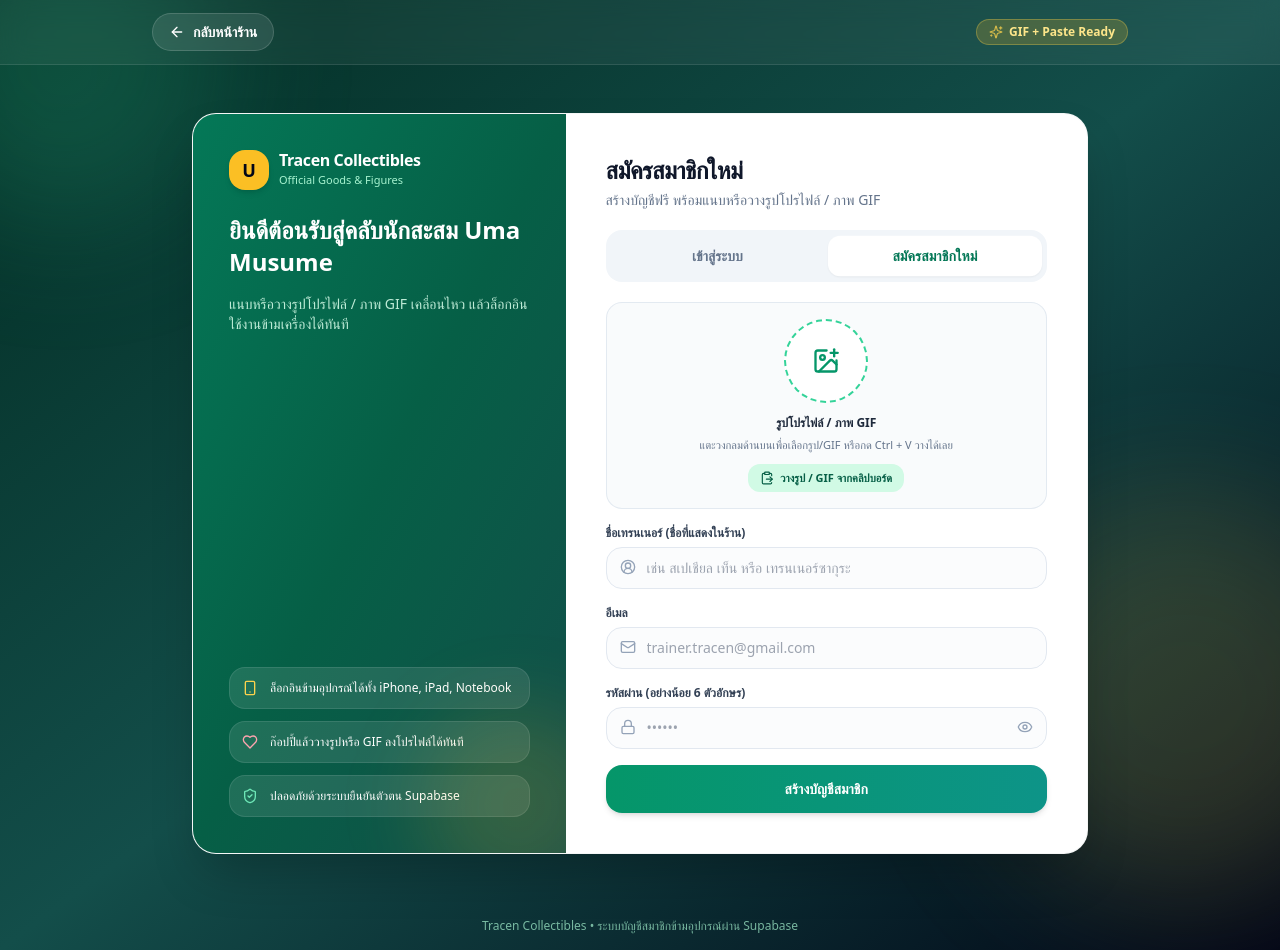
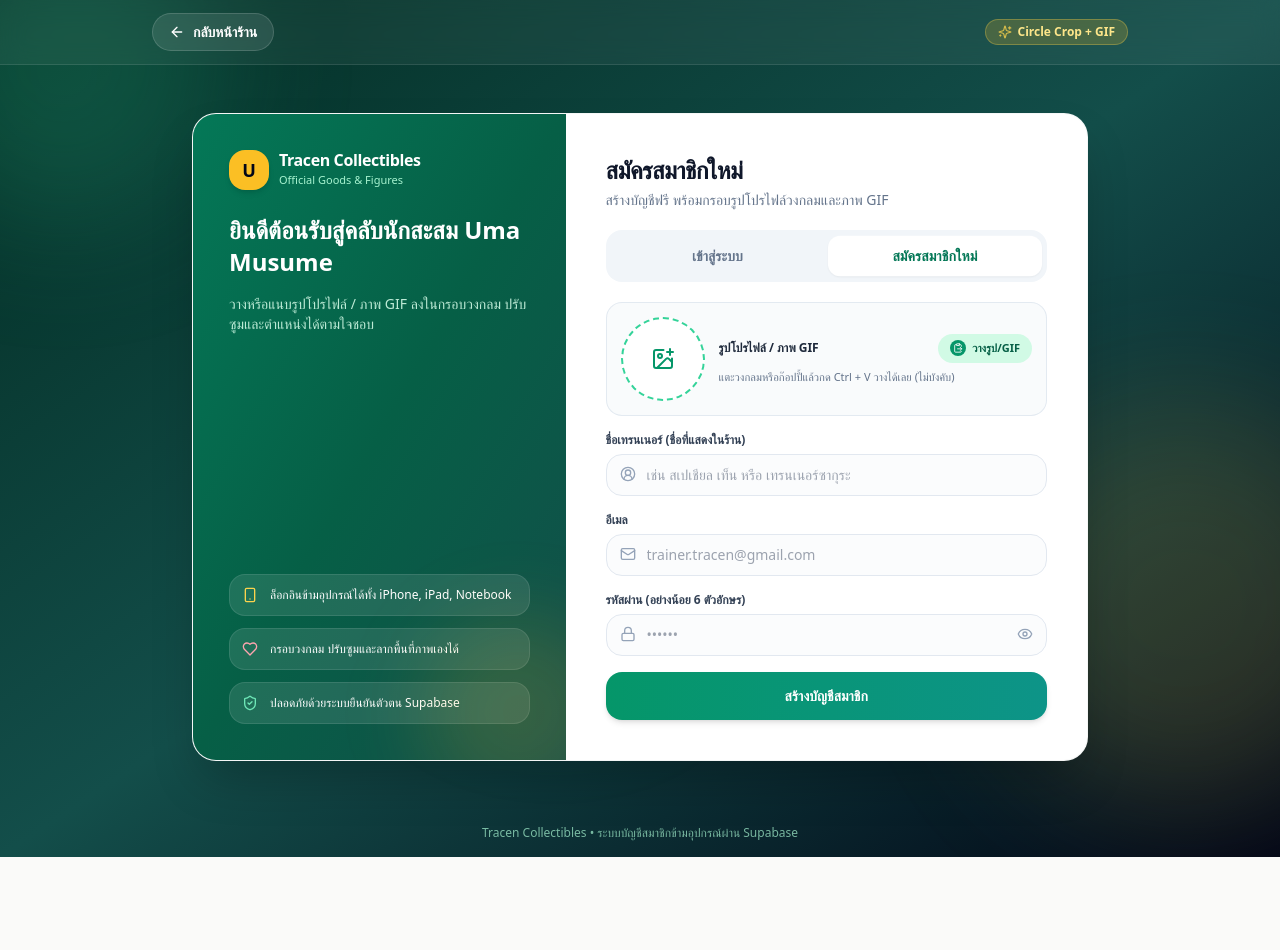
Before and after one commit to ICEKUNG434/uma-shop, a Next.js app: page /auth in a window 1280 px wide. Both pictures are taken after a click on the button "สมัครสมาชิกใหม่". After the commit the page ends 857 px from the top, so only its background shows below. Built offline with nearby package versions, Linux system fonts and the light colour scheme.

Commit message:
Update avatar processing functions and UI
Refactor avatar handling to support raw file reading and circular cropping.

```diff
--- a/app/auth/page.tsx
+++ b/app/auth/page.tsx
@@ -22,6 +22,8 @@ import {
   ImagePlus,
   ClipboardPaste,
   X,
+  ZoomIn,
+  RotateCcw,
 } from 'lucide-react';
 
 const IMGBB_API_KEY = 'f9b2ed4e3933997a26d3ebd8799b306e';
@@ -34,13 +36,11 @@ const LOADING_GIFS = [
   'https://media1.tenor.com/m/Gn9gXQJfkVMAAAAC/awful-umamusume.gif',
 ];
 
-function processAvatarFile(
-  file: File,
-  maxWidth = 400,
-  quality = 0.72
+function readRawFile(
+  file: File
 ): Promise<{
-  previewUrl: string;
-  base64Clean: string;
+  rawDataUrl: string;
+  rawBase64: string;
   isGif: boolean;
   sizeKB: number;
 }> {
@@ -51,49 +51,65 @@ function processAvatarFile(
     reader.onload = (event) => {
       const rawDataUrl = (event.target?.result as string) || '';
       const rawBase64 = rawDataUrl.split(',')[1] || '';
-
-      if (isGif) {
       const sizeKB = Math.max(1, Math.round(file.size / 1024));
       resolve({
-          previewUrl: rawDataUrl,
-          base64Clean: rawBase64,
-          isGif: true,
+        rawDataUrl,
+        rawBase64,
+        isGif,
         sizeKB,
       });
-        return;
-      }
-
-      const img = new Image();
-      img.onload = () => {
-        const scale = img.width > maxWidth ? maxWidth / img.width : 1;
-        const canvas = document.createElement('canvas');
-        canvas.width = Math.round(img.width * scale);
-        canvas.height = Math.round(img.height * scale);
-
-        const ctx = canvas.getContext('2d');
-        if (!ctx) {
-          reject(new Error('Canvas context unavailable'));
-          return;
-        }
-        ctx.drawImage(img, 0, 0, canvas.width, canvas.height);
-
-        const compressedDataUrl = canvas.toDataURL('image/jpeg', quality);
-        const base64Clean = compressedDataUrl.split(',')[1] || '';
-        const approxBytes = Math.round((compressedDataUrl.length * 3) / 4);
-        const sizeKB = Math.max(1, Math.round(approxBytes / 1024));
-        resolve({
-          previewUrl: compressedDataUrl,
-          base64Clean,
-          isGif: false,
-          sizeKB,
-        });
-      };
-      img.onerror = reject;
-      img.src = rawDataUrl;
     };
 
     reader.onerror = reject;
     reader.readAsDataURL(file);
+  });
+}
+
+function cropStaticImageToCircleBase64(
+  imageSrc: string,
+  zoom: number,
+  offsetX: number,
+  offsetY: number,
+  outputSize = 360,
+  previewBoxSize = 84
+): Promise<{ base64Clean: string; sizeKB: number }> {
+  return new Promise((resolve, reject) => {
+    const img = new Image();
+    img.onload = () => {
+      const canvas = document.createElement('canvas');
+      canvas.width = outputSize;
+      canvas.height = outputSize;
+      const ctx = canvas.getContext('2d');
+      if (!ctx) {
+        reject(new Error('Canvas unavailable'));
+        return;
+      }
+
+      // วาดกรอบวงกลม
+      ctx.save();
+      ctx.beginPath();
+      ctx.arc(outputSize / 2, outputSize / 2, outputSize / 2, 0, Math.PI * 2);
+      ctx.closePath();
+      ctx.clip();
+
+      const scaleFactor = outputSize / previewBoxSize;
+      const baseScale = Math.max(outputSize / img.width, outputSize / img.height);
+      const drawW = img.width * baseScale * zoom;
+      const drawH = img.height * baseScale * zoom;
+      const drawX = outputSize / 2 - drawW / 2 + offsetX * scaleFactor;
+      const drawY = outputSize / 2 - drawH / 2 + offsetY * scaleFactor;
+
+      ctx.drawImage(img, drawX, drawY, drawW, drawH);
+      ctx.restore();
+
+      const dataUrl = canvas.toDataURL('image/png', 0.85);
+      const base64Clean = dataUrl.split(',')[1] || '';
+      const approxBytes = Math.round((dataUrl.length * 3) / 4);
+      const sizeKB = Math.max(1, Math.round(approxBytes / 1024));
+      resolve({ base64Clean, sizeKB });
+    };
+    img.onerror = reject;
+    img.src = imageSrc;
   });
 }
 
@@ -112,10 +128,15 @@ export default function AuthPage() {
   const [password, setPassword] = useState('');
   const [showPassword, setShowPassword] = useState(false);
 
-  const [avatarPreview, setAvatarPreview] = useState<string | null>(null);
-  const [avatarBase64, setAvatarBase64] = useState<string | null>(null);
+  // รูปโปรไฟล์ / GIF + ปรับซูมและเลื่อนตำแหน่งพื้นที่ภาพในวงกลม
+  const [avatarRawUrl, setAvatarRawUrl] = useState<string | null>(null);
+  const [avatarRawBase64, setAvatarRawBase64] = useState<string | null>(null);
   const [avatarIsGif, setAvatarIsGif] = useState(false);
   const [avatarSizeKB, setAvatarSizeKB] = useState(0);
+  const [zoom, setZoom] = useState(1);
+  const [offset, setOffset] = useState({ x: 0, y: 0 });
+  const [isDragging, setIsDragging] = useState(false);
+  const [dragStart, setDragStart] = useState({ x: 0, y: 0 });
 
   const [loading, setLoading] = useState(false);
   const [errorMsg, setErrorMsg] = useState<string | null>(null);
@@ -167,11 +188,13 @@ export default function AuthPage() {
 
     setErrorMsg(null);
     try {
-      const processed = await processAvatarFile(file, 400, 0.72);
-      setAvatarPreview(processed.previewUrl);
-      setAvatarBase64(processed.base64Clean);
-      setAvatarIsGif(processed.isGif);
-      setAvatarSizeKB(processed.sizeKB);
+      const raw = await readRawFile(file);
+      setAvatarRawUrl(raw.rawDataUrl);
+      setAvatarRawBase64(raw.rawBase64);
+      setAvatarIsGif(raw.isGif);
+      setAvatarSizeKB(raw.sizeKB);
+      setZoom(1);
+      setOffset({ x: 0, y: 0 });
     } catch {
       setErrorMsg('ไม่สามารถอ่านไฟล์รูปโปรไฟล์นี้ได้ กรุณาลองใหม่อีกครั้งครับ');
     }
@@ -237,21 +260,59 @@ export default function AuthPage() {
     await applyAvatarFile(file);
   };
 
-  const handleRemoveAvatar = (e: React.MouseEvent) => {
-    e.preventDefault();
-    e.stopPropagation();
-    setAvatarPreview(null);
-    setAvatarBase64(null);
+  const handleRemoveAvatar = () => {
+    setAvatarRawUrl(null);
+    setAvatarRawBase64(null);
     setAvatarIsGif(false);
     setAvatarSizeKB(0);
+    setZoom(1);
+    setOffset({ x: 0, y: 0 });
+  };
+
+  const handlePointerDown = (e: React.PointerEvent<HTMLDivElement>) => {
+    if (!avatarRawUrl) return;
+    setIsDragging(true);
+    setDragStart({ x: e.clientX - offset.x, y: e.clientY - offset.y });
+    e.currentTarget.setPointerCapture(e.pointerId);
+  };
+
+  const handlePointerMove = (e: React.PointerEvent<HTMLDivElement>) => {
+    if (!isDragging) return;
+    const nextX = Math.max(-45, Math.min(45, e.clientX - dragStart.x));
+    const nextY = Math.max(-45, Math.min(45, e.clientY - dragStart.y));
+    setOffset({ x: nextX, y: nextY });
+  };
+
+  const handlePointerUp = () => {
+    setIsDragging(false);
   };
 
   const uploadAvatarToImgBB = async (): Promise<string | null> => {
-    if (!avatarBase64) return null;
+    if (!avatarRawUrl) return null;
+
+    let base64ToUpload = avatarRawBase64;
+    if (!avatarIsGif) {
+      try {
+        const cropped = await cropStaticImageToCircleBase64(
+          avatarRawUrl,
+          zoom,
+          offset.x,
+          offset.y,
+          360,
+          84
+        );
+        base64ToUpload = cropped.base64Clean;
+      } catch {
+        base64ToUpload = avatarRawBase64;
+      }
+    }
+
+    if (!base64ToUpload) return null;
+
     try {
       const formData = new FormData();
       formData.append('key', IMGBB_API_KEY);
-      formData.append('image', avatarBase64);
+      formData.append('image', base64ToUpload);
       formData.append('name', `trainer-avatar-${Date.now()}`);
 
       const res = await fetch('https://api.imgbb.com/1/upload', {
@@ -278,7 +339,7 @@ export default function AuthPage() {
     try {
       if (mode === 'register') {
         let uploadedAvatarUrl: string | null = null;
-        if (avatarBase64) {
+        if (avatarRawUrl) {
           uploadedAvatarUrl = await uploadAvatarToImgBB();
         }
 
@@ -436,7 +497,7 @@ export default function AuthPage() {
 
           <span className="inline-flex items-center gap-1.5 rounded-full bg-amber-400/20 border border-amber-300/30 px-3 py-1 text-xs font-bold text-amber-200">
             <Sparkles className="h-3.5 w-3.5 text-amber-300 animate-pulse" />
-            <span>GIF + Paste Ready</span>
+            <span>Circle Crop + GIF</span>
           </span>
         </div>
       </header>
@@ -465,7 +526,7 @@ export default function AuthPage() {
                 ยินดีต้อนรับสู่คลับนักสะสม Uma Musume
               </h2>
               <p className="text-xs sm:text-sm text-emerald-100/90 leading-relaxed">
-                แนบหรือวางรูปโปรไฟล์ / ภาพ GIF เคลื่อนไหว แล้วล็อกอินใช้งานข้ามเครื่องได้ทันที
+                วางหรือแนบรูปโปรไฟล์ / ภาพ GIF ลงในกรอบวงกลม ปรับซูมและตำแหน่งได้ตามใจชอบ
               </p>
             </div>
 
@@ -476,7 +537,7 @@ export default function AuthPage() {
               </div>
               <div className="flex items-center gap-3 rounded-2xl bg-white/10 border border-white/10 p-3">
                 <Heart className="h-4 w-4 text-rose-300 shrink-0" />
-                <span>ก๊อปปี้แล้ววางรูปหรือ GIF ลงโปรไฟล์ได้ทันที</span>
+                <span>กรอบวงกลม ปรับซูมและลากพื้นที่ภาพเองได้</span>
               </div>
               <div className="flex items-center gap-3 rounded-2xl bg-white/10 border border-white/10 p-3">
                 <ShieldCheck className="h-4 w-4 text-emerald-300 shrink-0" />
@@ -503,7 +564,7 @@ export default function AuthPage() {
                       maxWidth: '64px',
                       maxHeight: '64px',
                     }}
-                    className="relative rounded-2xl bg-gradient-to-br from-emerald-500 to-teal-600 text-white flex items-center justify-center font-extrabold text-2xl shadow-md shrink-0 overflow-hidden"
+                    className="relative rounded-full bg-gradient-to-br from-emerald-500 to-teal-600 text-white flex items-center justify-center font-extrabold text-2xl shadow-md shrink-0 overflow-hidden"
                   >
                     {currentAvatarUrl ? (
                       <img
@@ -520,7 +581,7 @@ export default function AuthPage() {
                     ) : (
                       displayTitle.charAt(0).toUpperCase()
                     )}
-                    <span className="absolute -bottom-1 -right-1 h-4 w-4 rounded-full bg-emerald-400 border-2 border-white" />
+                    <span className="absolute bottom-0 right-0 h-3.5 w-3.5 rounded-full bg-emerald-400 border-2 border-white" />
                   </div>
                   <div className="min-w-0">
                     <span className="inline-flex items-center gap-1 rounded-full bg-emerald-50 border border-emerald-200 px-3 py-0.5 text-[11px] font-bold text-emerald-700">
@@ -584,7 +645,7 @@ export default function AuthPage() {
                   <p className="text-xs sm:text-sm text-slate-500 mt-1">
                     {mode === 'login'
                       ? 'กรอกอีเมลและรหัสผ่านเพื่อเข้าใช้งานบัญชีของคุณ'
-                      : 'สร้างบัญชีฟรี พร้อมแนบหรือวางรูปโปรไฟล์ / ภาพ GIF'}
+                      : 'สร้างบัญชีฟรี พร้อมกรอบรูปโปรไฟล์วงกลมและภาพ GIF'}
                   </p>
                 </div>
 
@@ -636,9 +697,45 @@ export default function AuthPage() {
                 )}
 
                 <form onSubmit={handleSubmit} className="space-y-4">
-                  {/* ช่องแนบหรือก๊อปปี้แล้ววางรูปโปรไฟล์ / ภาพ GIF (ล็อกขนาดรูปตรงแท็ก img + จัดเรียงบน-ล่างไม่เบียดข้อความ) */}
+                  {/* ช่องรูปโปรไฟล์ / ภาพ GIF แบบกรอบวงกลม + ปรับซูมและลากพื้นที่ภาพได้ */}
                   {mode === 'register' && (
-                    <div className="rounded-2xl border border-slate-200/90 bg-slate-50/80 p-4 flex flex-col items-center text-center gap-3">
+                    <div className="rounded-2xl border border-slate-200/90 bg-slate-50/80 p-3.5 space-y-3">
+                      <div className="flex items-center gap-3.5">
+                        {/* กรอบวงกลม 84x84px */}
+                        <div className="relative shrink-0">
+                          {avatarRawUrl ? (
+                            <div
+                              onPointerDown={handlePointerDown}
+                              onPointerMove={handlePointerMove}
+                              onPointerUp={handlePointerUp}
+                              style={{
+                                width: '84px',
+                                height: '84px',
+                                minWidth: '84px',
+                                minHeight: '84px',
+                                maxWidth: '84px',
+                                maxHeight: '84px',
+                                touchAction: 'none',
+                              }}
+                              className="relative rounded-full border-2 border-emerald-500 bg-white overflow-hidden shadow-xs cursor-grab active:cursor-grabbing select-none"
+                              title="ลากเพื่อเลื่อนพื้นที่ภาพในวงกลม"
+                            >
+                              <img
+                                src={avatarRawUrl}
+                                alt="ตัวอย่างรูปโปรไฟล์"
+                                draggable={false}
+                                style={{
+                                  width: '84px',
+                                  height: '84px',
+                                  maxWidth: '84px',
+                                  maxHeight: '84px',
+                                  objectFit: 'cover',
+                                  transform: `translate(${offset.x}px, ${offset.y}px) scale(${zoom})`,
+                                  transformOrigin: 'center center',
+                                }}
+                              />
+                            </div>
+                          ) : (
                             <label
                               style={{
                                 width: '84px',
@@ -648,24 +745,10 @@ export default function AuthPage() {
                                 maxWidth: '84px',
                                 maxHeight: '84px',
                               }}
-                        className="relative rounded-full border-2 border-dashed border-emerald-400 bg-white flex items-center justify-center cursor-pointer overflow-hidden shadow-xs hover:border-emerald-600 transition group"
+                              className="rounded-full border-2 border-dashed border-emerald-400 bg-white flex items-center justify-center cursor-pointer overflow-hidden hover:border-emerald-600 transition group"
+                              title="แตะเพื่อเลือกรูปหรือภาพ GIF"
                             >
-                        {avatarPreview ? (
-                          <img
-                            src={avatarPreview}
-                            alt="ตัวอย่างรูปโปรไฟล์"
-                            style={{
-                              width: '84px',
-                              height: '84px',
-                              maxWidth: '84px',
-                              maxHeight: '84px',
-                              objectFit: 'cover',
-                              borderRadius: '9999px',
-                            }}
-                          />
-                        ) : (
-                          <ImagePlus className="h-7 w-7 text-emerald-600 group-hover:scale-110 transition-transform" />
-                        )}
+                              <ImagePlus className="h-6 w-6 text-emerald-600 group-hover:scale-110 transition-transform" />
                               <input
                                 type="file"
                                 accept="image/*,.gif"
@@ -673,47 +756,88 @@ export default function AuthPage() {
                                 className="hidden"
                               />
                             </label>
+                          )}
 
-                      <div className="space-y-1.5 w-full">
-                        <div className="flex items-center justify-center gap-1.5">
-                          <span className="text-xs font-bold text-slate-800">
+                          {avatarRawUrl && (
+                            <button
+                              type="button"
+                              onClick={handleRemoveAvatar}
+                              style={{ width: '22px', height: '22px' }}
+                              className="absolute -top-1 -right-1 rounded-full bg-rose-600 text-white flex items-center justify-center shadow-sm hover:bg-rose-700"
+                              title="ลบรูป"
+                            >
+                              <X className="h-3 w-3" />
+                            </button>
+                          )}
+                        </div>
+
+                        <div className="min-w-0 flex-1 space-y-1.5">
+                          <div className="flex items-center justify-between gap-2">
+                            <div className="flex items-center gap-1.5 min-w-0">
+                              <span className="text-xs font-bold text-slate-800 truncate">
                                 รูปโปรไฟล์ / ภาพ GIF
                               </span>
                               {avatarIsGif && (
-                            <span className="rounded-full bg-amber-100 border border-amber-300 px-2 py-0.5 text-[10px] font-extrabold text-amber-800">
-                              GIF เคลื่อนไหว
+                                <span className="rounded-full bg-amber-100 border border-amber-300 px-2 py-0.5 text-[10px] font-extrabold text-amber-800 shrink-0">
+                                  GIF
                                 </span>
                               )}
                             </div>
 
-                        <p className="text-[11px] text-slate-500">
-                          {avatarPreview
-                            ? `พร้อมใช้งาน (${avatarSizeKB} KB) — กด Ctrl+V หรือแตะวงกลมเพื่อเปลี่ยน`
-                            : 'แตะวงกลมด้านบนเพื่อเลือกรูป/GIF หรือกด Ctrl + V วางได้เลย'}
-                        </p>
-
-                        <div className="flex items-center justify-center gap-2 pt-1">
+                            {/* ปุ่มวางรูป/GIF แบบวงกลม */}
                             <button
                               type="button"
                               onClick={handlePasteFromClipboardButton}
-                            className="inline-flex items-center gap-1.5 rounded-xl bg-emerald-100 hover:bg-emerald-200 px-3 py-1.5 text-[11px] font-bold text-emerald-800 transition"
+                              className="inline-flex items-center gap-1.5 rounded-full bg-emerald-100 hover:bg-emerald-200 px-3 py-1.5 text-[11px] font-bold text-emerald-800 transition shrink-0 active:scale-95"
+                              title="วางรูปหรือ GIF จากคลิปบอร์ด"
                             >
-                            <ClipboardPaste className="h-3.5 w-3.5" />
-                            <span>วางรูป / GIF จากคลิปบอร์ด</span>
+                              <span className="h-4 w-4 rounded-full bg-emerald-600 text-white flex items-center justify-center">
+                                <ClipboardPaste className="h-2.5 w-2.5" />
+                              </span>
+                              <span>วางรูป/GIF</span>
                             </button>
+                          </div>
 
-                          {avatarPreview && (
+                          <p className="text-[11px] text-slate-500 leading-snug">
+                            {avatarRawUrl
+                              ? `ลากในวงกลมเพื่อเลื่อนตำแหน่งได้ (${avatarSizeKB} KB)`
+                              : 'แตะวงกลมหรือก๊อปปี้แล้วกด Ctrl + V วางได้เลย (ไม่บังคับ)'}
+                          </p>
+                        </div>
+                      </div>
+
+                      {/* แถบปรับซูมและรีเซ็ตตำแหน่งเมื่อมีรูปในกรอบวงกลม */}
+                      {avatarRawUrl && (
+                        <div className="pt-2 border-t border-slate-200/80 flex items-center gap-2.5 text-[11px] text-slate-600">
+                          <ZoomIn className="h-3.5 w-3.5 text-emerald-600 shrink-0" />
+                          <span className="shrink-0 font-semibold">ซูม:</span>
+                          <input
+                            type="range"
+                            min={1}
+                            max={2.4}
+                            step={0.05}
+                            value={zoom}
+                            onChange={(e) => setZoom(parseFloat(e.target.value))}
+                            className="flex-1 accent-emerald-600 cursor-pointer h-1.5"
+                            aria-label="ปรับระดับการซูมรูปโปรไฟล์"
+                          />
+                          <span className="font-mono font-bold text-slate-700 w-9 text-right">
+                            {zoom.toFixed(1)}x
+                          </span>
                           <button
                             type="button"
-                              onClick={handleRemoveAvatar}
-                              className="inline-flex items-center gap-1 rounded-xl bg-rose-100 hover:bg-rose-200 px-2.5 py-1.5 text-[11px] font-bold text-rose-700 transition"
+                            onClick={() => {
+                              setZoom(1);
+                              setOffset({ x: 0, y: 0 });
+                            }}
+                            className="inline-flex items-center gap-1 rounded-full bg-white border border-slate-200 px-2.5 py-1 text-[10px] font-bold text-slate-600 hover:text-emerald-700 hover:border-emerald-300 transition shrink-0"
+                            title="รีเซ็ตตำแหน่งและขนาดซูม"
                           >
-                              <X className="h-3.5 w-3.5" />
-                              <span>ลบรูป</span>
+                            <RotateCcw className="h-3 w-3" />
+                            <span>รีเซ็ต</span>
                           </button>
+                        </div>
                       )}
-                        </div>
-                      </div>
                     </div>
                   )}
 
```
Lines whose indentation alone changed are shown as unchanged.
